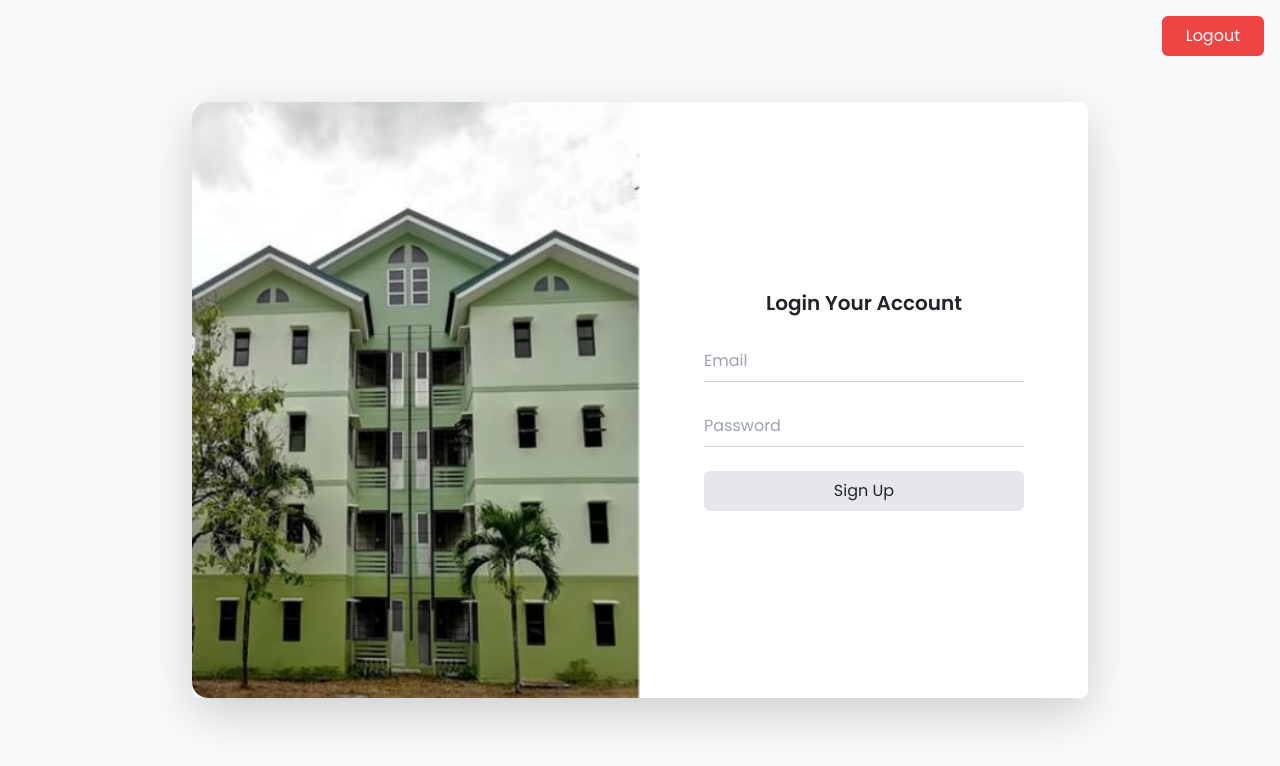
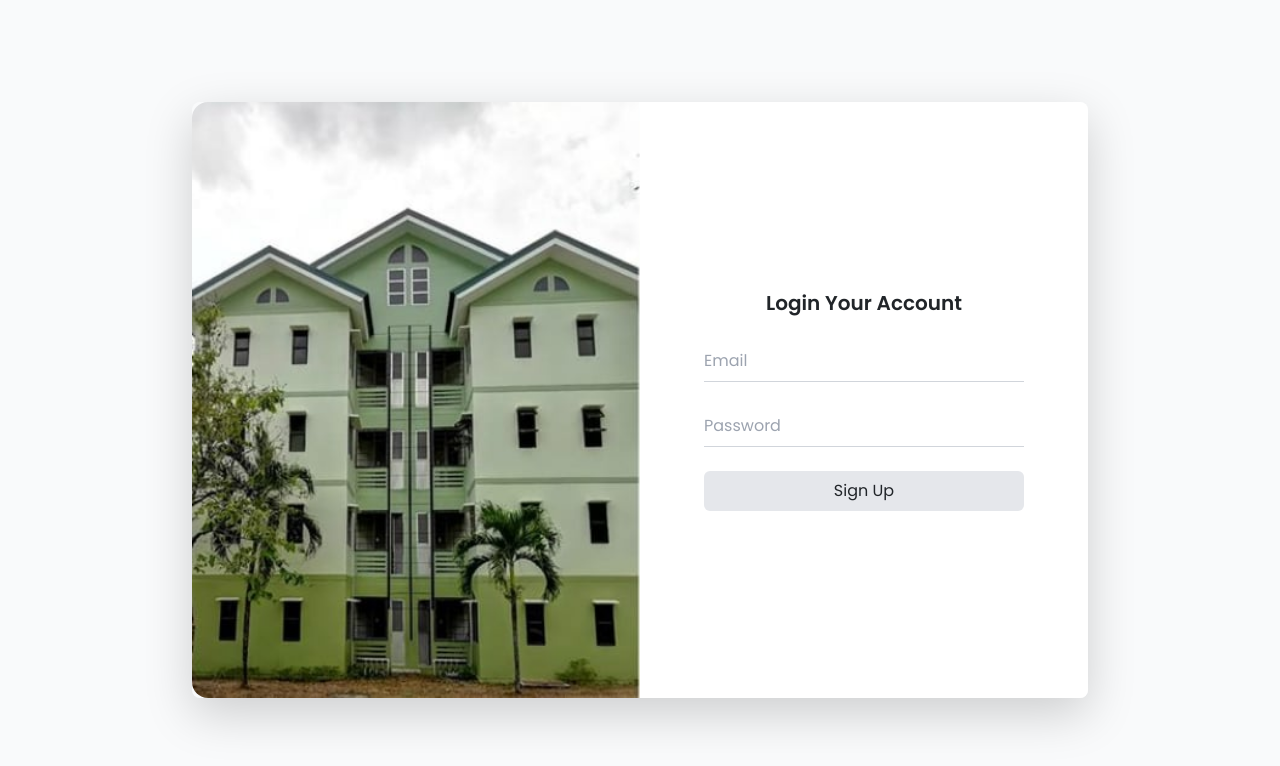
Before and after one commit to Gwynette2004/BuenaAdmin-React, a React (Vite) app: page / in a window 1280 px wide. Shown: the top 766 px of the page. Built offline with nearby package versions, Linux system fonts and the light colour scheme.

Commit message:
Revert "Deploy New"
This reverts commit d9c3c8b3d1fc00c13bf89f7b680fb643d921d0be.

```diff
--- a/src/pages/login/login.jsx
+++ b/src/pages/login/login.jsx
@@ -4,6 +4,7 @@ import { useNavigate } from "react-router-dom";
 import CompileService from "../../service/CompileService";
 import Swal from "sweetalert2";
 import buena from "../../assets/buena.jpg";
+
 
 const Login = () => {
   const {
@@ -49,6 +50,7 @@ const Login = () => {
     // Store the JWT token in localStorage with the correct key
     localStorage.setItem("jwt_token", response.jwt);
 
+
     // Navigate to the home page
     navigate("/home");
     setLoginError(false);
@@ -71,17 +73,7 @@ const Login = () => {
   }
 };
 
-  // Logout function
-  const onLogout = () => {
-    localStorage.removeItem("jwt_token"); // Clear the JWT token
-    Swal.fire({
-      title: "Logged Out",
-      text: "You have been successfully logged out.",
-      icon: "success",
-      confirmButtonText: "Okay",
-    });
-    navigate("/login"); // Redirect to login page
-  };
+
 
   return (
     <div className="min-h-screen flex items-center justify-center bg-gray-50 px-4">
@@ -138,16 +130,6 @@ const Login = () => {
           </form>
         </div>
       </div>
-
-      {/* Logout button */}
-      <div className="absolute top-4 right-4">
-        <button
-          onClick={onLogout}
-          className="py-2 px-4 bg-red-500 text-white rounded hover:bg-red-600 transition"
-        >
-          Logout
-        </button>
-      </div>
     </div>
   );
 };
```
Lines whose indentation alone changed are shown as unchanged.
